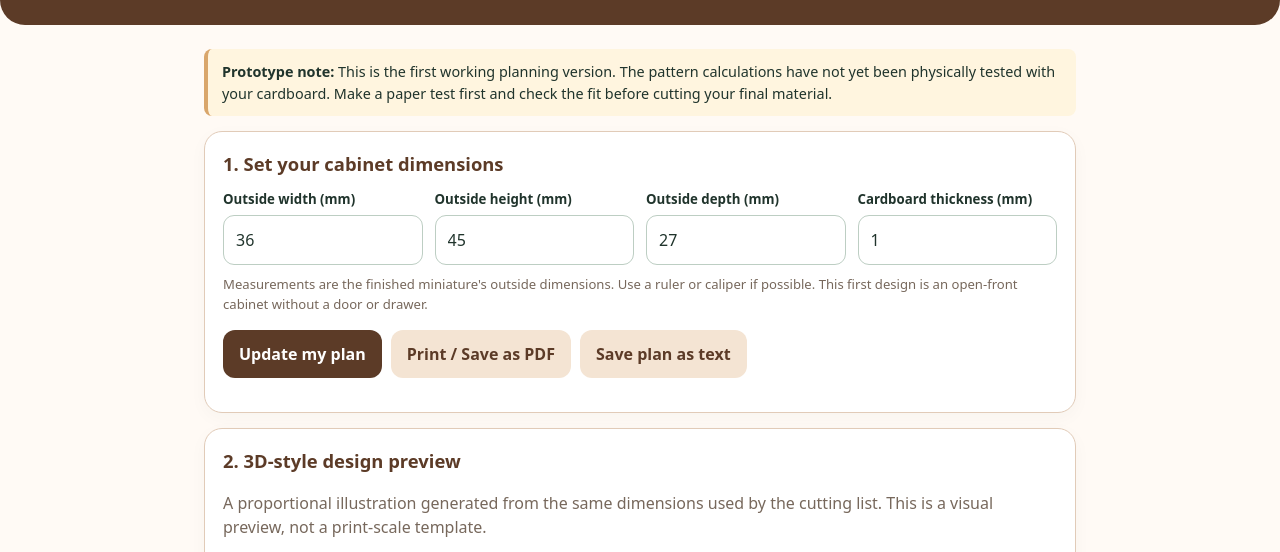
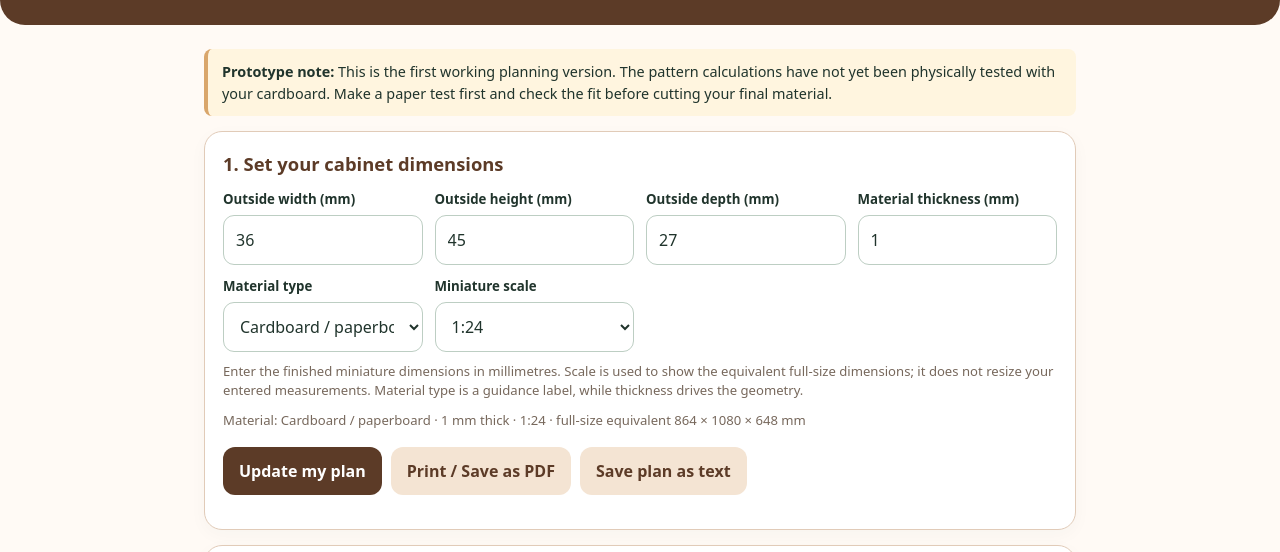
Before and after one commit to Austineukpoju/miniature-furniture-planner, a website: page index.html in a window 1280 px wide. Shown: the part 189-741 px from the top of the page. Drawn offline with Linux system fonts and the light colour scheme.

Commit message:
Add miniature scale and material controls to planning output

```diff
--- a/index.html
+++ b/index.html
@@ -65,9 +65,12 @@ footer{text-align:center;color:var(--muted);font-size:.8rem;padding:0 18px 28px}
 <div class="field"><label for="width">Outside width (mm)</label><input id="width" type="number" min="10" max="500" step="1" value="36"></div>
 <div class="field"><label for="height">Outside height (mm)</label><input id="height" type="number" min="10" max="500" step="1" value="45"></div>
 <div class="field"><label for="depth">Outside depth (mm)</label><input id="depth" type="number" min="5" max="500" step="1" value="27"></div>
-<div class="field"><label for="thickness">Cardboard thickness (mm)</label><input id="thickness" type="number" min="0.2" max="10" step="0.1" value="1"></div>
+<div class="field"><label for="thickness">Material thickness (mm)</label><input id="thickness" type="number" min="0.2" max="10" step="0.1" value="1"></div>
+<div class="field"><label for="materialType">Material type</label><select id="materialType"><option value="cardboard" selected>Cardboard / paperboard</option><option value="corrugated">Corrugated cardboard</option><option value="basswood">Basswood / craft wood</option><option value="plywood">Thin plywood</option></select></div>
+<div class="field"><label for="miniScale">Miniature scale</label><select id="miniScale"><option value="12">1:12</option><option value="16">1:16</option><option value="24" selected>1:24</option><option value="48">1:48</option><option value="1">Custom / not to scale</option></select></div>
 </div>
-<p class="hint">Measurements are the finished miniature's outside dimensions. Use a ruler or caliper if possible. This first design is an open-front cabinet without a door or drawer.</p>
+<p class="hint">Enter the finished miniature dimensions in millimetres. Scale is used to show the equivalent full-size dimensions; it does not resize your entered measurements. Material type is a guidance label, while thickness drives the geometry.</p>
+<p id="materialScaleNote" class="hint" aria-live="polite"></p>
 <div class="actions"><button class="primary" id="generate">Update my plan</button><button class="secondary" id="print">Print / Save as PDF</button><button class="secondary" id="download">Save plan as text</button></div>
 <p id="error" role="alert" style="color:#a12b2b;font-weight:700;margin-bottom:0"></p>
 </section>
@@ -309,17 +312,22 @@ function rectSvg(w, h, label) {
 }
 
 function render() {
-  const input = { W: Number($("width").value), H: Number($("height").value), D: Number($("depth").value), t: Number($("thickness").value) };
+  const input = { W: Number($("width").value), H: Number($("height").value), D: Number($("depth").value), t: Number($("thickness").value), material: $("materialType").value, scale: Number($("miniScale").value) };
   const result = generateCabinetDesign(input);
   const err = $("error");
   err.textContent = "";
   if (!result.ok) { err.textContent = result.error; currentPlan = null; $("cabinetPreview").innerHTML = ""; $("partViews").innerHTML = ""; $("cutRows").innerHTML = ""; $("pieceList").innerHTML = ""; $("stepsList").innerHTML = ""; $("sizeLabel").textContent = "—"; $("pieceCount").textContent = "—"; $("materialLabel").textContent = "—"; $("previewCaption").textContent = "Correct the dimensions to generate a preview."; const warning = document.getElementById("printWarning"); if (warning) { warning.hidden = true; warning.textContent = ""; } return; }
+  result.input.material = input.material;
+  result.input.scale = input.scale;
   const { W, H, D, t } = result.input;
   const parts = result.parts;
+  const materialNames = {cardboard:"Cardboard / paperboard",corrugated:"Corrugated cardboard",basswood:"Basswood / craft wood",plywood:"Thin plywood"};
+  const scaleNote = input.scale === 1 ? "Custom / not to scale" : "1:" + input.scale + " · full-size equivalent " + fmt(W*input.scale) + " × " + fmt(H*input.scale) + " × " + fmt(D*input.scale) + " mm";
+  $("materialScaleNote").textContent = "Material: " + materialNames[input.material] + " · " + fmt(t) + " mm thick · " + scaleNote;
   $("sizeLabel").textContent = fmt(W) + " × " + fmt(H) + " × " + fmt(D);
   $("pieceCount").textContent = result.individualPieceCount + " panels";
   $("materialLabel").textContent = fmt(t) + " mm";
-  $("designNote").textContent = result.designName + ". The dimensions below are ideal cut sizes for the stated joint arrangement; physical material and cutting tolerances may affect the final fit.";
+  $("designNote").textContent = result.designName + ". " + materialNames[input.material] + " at " + fmt(t) + " mm thick; " + scaleNote + ". The dimensions below are ideal cut sizes for the stated joint arrangement; physical material and cutting tolerances may affect the final fit.";
   $("cutRows").innerHTML = parts.map(p => "<tr><td>" + p.id + " — " + p.name + "</td><td>" + p.qty + "</td><td>" + fmt(p.width) + " × " + fmt(p.height) + "</td><td>" + p.purpose + "</td></tr>").join("");
   $("pieceList").innerHTML = parts.map(p => '<article class="piece"><h3>' + p.id + " — " + p.name + '</h3><div class="qty">Cut ' + p.qty + ' · rectangle</div><div class="dims">' + fmt(p.width) + " × " + fmt(p.height) + " mm</div>" + rectSvg(p.width, p.height, p.id + " " + p.name) + "</article>").join("");
   $("stepsList").innerHTML = result.steps.map((s, i) => "<li><span class=\"stepnum\">Step " + (i + 1) + " — " + s.title + ":</span> " + s.text + "</li>").join("");
@@ -342,7 +350,7 @@ function render() {
 }
 
 $("generate").addEventListener("click", render);
-["width", "height", "depth", "thickness"].forEach(id => $(id).addEventListener("change", render));
+["width", "height", "depth", "thickness", "materialType", "miniScale"].forEach(id => $(id).addEventListener("change", render));
 $("print").addEventListener("click", () => { render(); if ($("error").textContent || !currentPlan) return; const ns = generateNightstandBlueprint(currentPlan.input); if (!ns.ok) { $("error").textContent = ns.error; return; } renderNightstandPdf(ns.model); window.print(); });
 $("download").addEventListener("click", () => {
   render();
@@ -581,6 +589,9 @@ function nsDim(x1,y1,x2,y2,label,offset=0){
 }
 function generateNightstandBlueprint(input){
  const {W,H,D,t}=input;
+ const material = input.material || "cardboard";
+ const scale = Number(input.scale || 24);
+ const materialNames = {cardboard:"Cardboard / paperboard",corrugated:"Corrugated cardboard",basswood:"Basswood / craft wood",plywood:"Thin plywood"};
  const leg=Math.max(2.7*t,W*.075);
  const railH=Math.max(3*t,H*.1);
  const shelfH=t;
@@ -623,7 +634,7 @@ function generateNightstandBlueprint(input){
   {id:"09",name:"Drawer back",qty:1,a:backW,b:drawerSideH,c:t,purpose:"Rear wall fits between drawer sides"},
   {id:"10",name:"Drawer bottom",qty:1,a:backW,b:bottomD,c:t,purpose:"Bottom panel fits inside drawer box"}
  ];
- const model={W,H,D,t,leg,railH,clearance,innerW,innerD,faceW,boxW,drawerDepth,sideLen,drawerFaceH,drawerSideH,backW,bottomD,shelfY,shelfTop,upperRailBottom,gap,parts,checks};
+ const model={W,H,D,t,material,scale,leg,railH,clearance,innerW,innerD,faceW,boxW,drawerDepth,sideLen,drawerFaceH,drawerSideH,backW,bottomD,shelfY,shelfTop,upperRailBottom,gap,parts,checks};
  model.explodedSvg=makeNsExploded(model);
  model.ortho=makeNsOrtho(model);
  return {ok:true,model};
@@ -678,7 +689,7 @@ function makeNsOrtho(m){
 function renderNightstandPdf(model){
  const m=model;
  const byId=id=>document.getElementById(id);
- byId("nsPdfSummary").textContent="Outside size "+nsFmt(m.W)+" W × "+nsFmt(m.H)+" H × "+nsFmt(m.D)+" D mm · material thickness "+nsFmt(m.t)+" mm · support style: four separate corner legs.";
+ byId("nsPdfSummary").textContent="Outside size "+nsFmt(m.W)+" W × "+nsFmt(m.H)+" H × "+nsFmt(m.D)+" D mm · "+(materialNames[m.material]||"Cardboard / paperboard")+" · thickness "+nsFmt(m.t)+" mm · scale "+(m.scale===1?"custom / not to scale":"1:"+m.scale+" (full-size equivalent "+nsFmt(m.W*m.scale)+" × "+nsFmt(m.H*m.scale)+" × "+nsFmt(m.D*m.scale)+" mm)")+" · support style: four separate corner legs.";
  byId("nsExplodedView").innerHTML=m.explodedSvg;
  byId("nsOrthoViews").innerHTML='<div class="ns-view-card"><h3>Front, side and top</h3>'+m.ortho+'</div><div class="ns-view-card"><h3>Key dimensions</h3><p>Outside width: '+nsFmt(m.W)+' mm</p><p>Outside height: '+nsFmt(m.H)+' mm</p><p>Outside depth: '+nsFmt(m.D)+' mm</p><p>Material: '+nsFmt(m.t)+' mm</p><p>Drawer side clearance: '+nsFmt(m.clearance)+' mm each side</p><p>Calculated drawer box depth: '+nsFmt(m.sideLen)+' mm</p><p>Calculated vertical gap above and below drawer: '+nsFmt(m.gap)+' mm</p></div>';
  byId("nsCutIntro").textContent="Calculated for "+nsFmt(m.W)+" × "+nsFmt(m.H)+" × "+nsFmt(m.D)+" mm outside dimensions using "+nsFmt(m.t)+" mm material. Cut sizes are length × width/height × thickness unless otherwise noted.";
```
